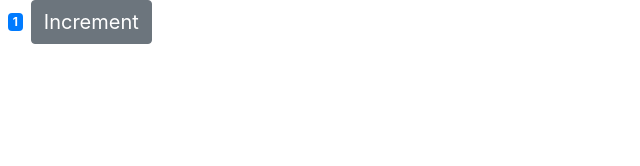
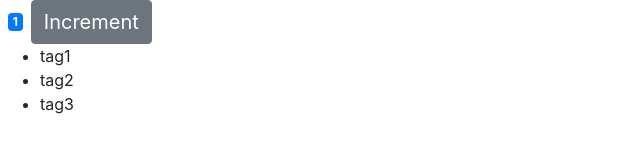
Before and after one commit to LuckyMadu/react-practices, a React (Create React App) app: page / in a window 1280 px wide. Shown: the top 166 px of the page, without its empty margins (0-640 px from the left). Built offline with nearby package versions, Linux system fonts and the light colour scheme.

Commit message:
using map method

```diff
--- a/src/App.js
+++ b/src/App.js
@@ -2,7 +2,8 @@ import React from "react";
 
 function App() {
   const state = {
-    count: 1
+    count: 1,
+    tags: ["tag1", "tag2", "tag3"]
   };
 
   function formatCount() {
@@ -16,6 +17,11 @@ function App() {
       <button style={{ fontSize: 20 }} className="btn btn-secondary btn-md">
         Increment
       </button>
+      <ul>
+        {state.tags.map(tag => (
+          <li key={tag}>{tag}</li>
+        ))}
+      </ul>
     </div>
   );
 
```
